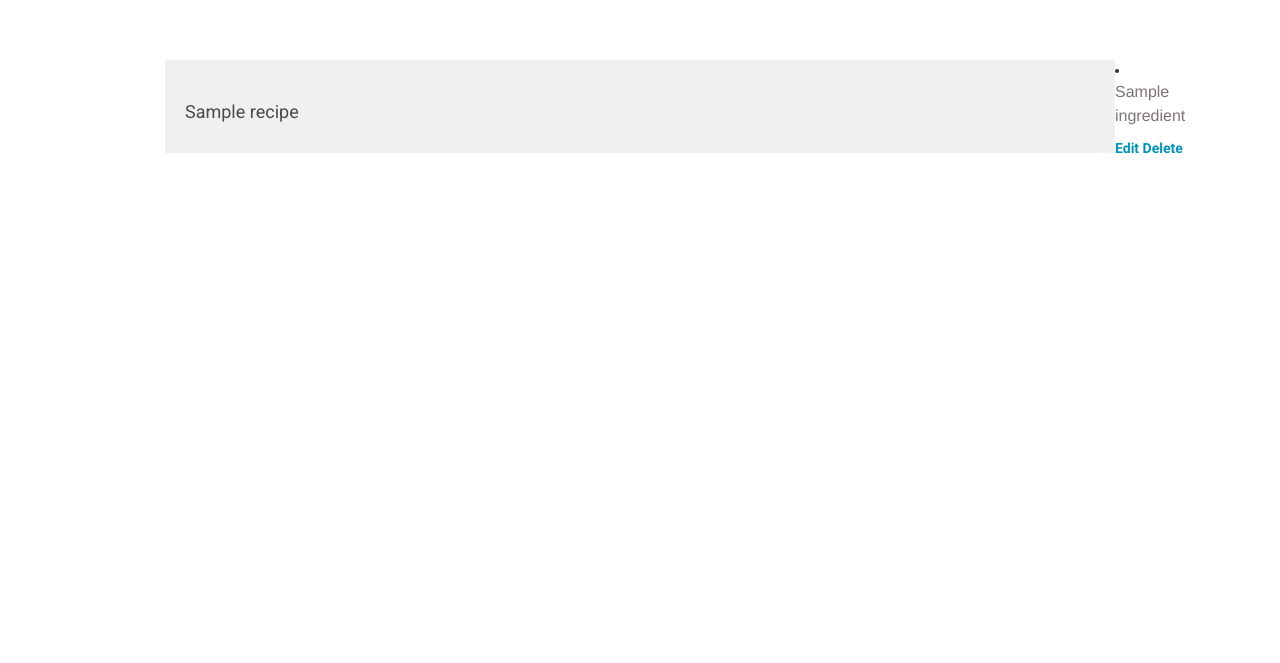
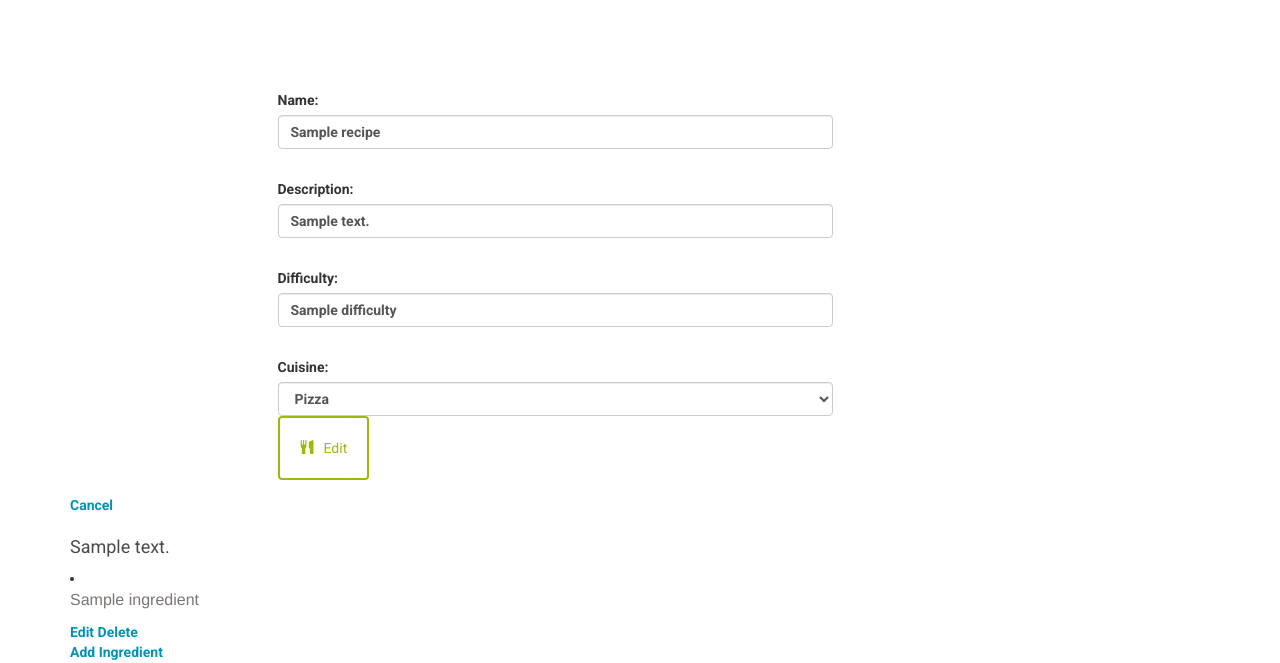
Before and after one commit to timwbodine/catalog, a Python web app: template templates/recipe.html in a window 1280 px wide. Shown: the part 266-929 px from the top of the page. Before the commit the page ends 420 px from the top, so only its background shows below. Run offline with Jinja, Linux system fonts and the light colour scheme; the template is opened without the code that fills it: most values are stand-ins (such as "Sample title", 1, 10 or a date in 2020); some libraries are stand-ins or nearby versions.

Commit message:
Finish basic routes

```diff
--- a/templates/recipe.html
+++ b/templates/recipe.html
@@ -12,7 +12,7 @@
 	<div class="row banner main">
 		<div class="col-md-1"></div>
 		<div class="col-md-11 padding-none">
-			<h1>Restaurants</h1>
+			<h1>{{recipe.name}}</h1>
 		</div>
 	</div>
 
@@ -40,19 +40,80 @@
 		<div class="col-md-1"></div>
 	</div>
 	<div class="col-md-1"></div>
-		<div class="col-md-10 restaurant-list">
-			<h3>{{recipe.name}}</h3>
+	{% if user_id == recipe.user_id %}
+	<div class="row">
+		<div class="col-md-6 col-md-offset-1 padding-top">
+			<form id="editForm" action="{{url_for('recipe_handler', cuisine_id=cuisine_id, id=recipe.id)}}" method = "put">
+				<div class="form-group">
+				<label for="name">Name:</label>
+				<input type ="text" class="form-control" maxlength="100" name="name" value="{{recipe.name}}">
+				<div class="padding-bottom"></div>
+				<label for="name">Description:</label>
+				<input type ="text" class="form-control" maxlength="100" name="description" value="{{recipe.description}}">
+				<div class="padding-bottom"></div>
+				<label for="name">Difficulty:</label>
+				<input type ="text" class="form-control" maxlength="100" name="difficulty" value="{{recipe.difficulty}}">
+				<div class="padding-bottom"></div>
+
+				<label for="name">Cuisine:</label>
+				<select class="form-control" name="cuisine_id" value="{{recipe.cuisine_id}}">
+					<option value="Pizza">Pizza</option>
+					<option value="Mexican">Mexican</option>
+					<option value="Chinese">Chinese</option>
+					<option value="Sushi">Sushi</option>
+					<option value="Indian">Indian</option>
+					<option value="Italian">Italian</option>
+				</select>
+				<button type="submit" class="btn btn-default" id="submit" type="submit">
+				<span class="glyphicon glyphicon-cutlery" aria-hidden="true"></span>Edit</button>
+				</div>
+			</form>
 		</div>
+	</div>
+    <a href = "{{url_for('recipe_handler', cuisine_id=cuisine_id, id=recipe.id)}}"> Cancel </a>
+    {% endif %}
+    {% if user_id == None %}
+    <h1> {{recipe.name}} </h1>
+    <h3> {{recipe.description}}</h3>
+    <h3> {{recipe.difficulty}}</h3>
+    <h3> {{recipe.cuisine_id}}</h3>
+    {% endif %}
+<script type="text/javascript">
+    var frm = $('#editForm');
+
+    frm.submit(function (e) {
+
+        e.preventDefault();
+
+        $.ajax({
+            type: frm.attr('method'),
+            url: frm.attr('action'),
+            data: frm.serialize(),
+            success: function (data) {
+                console.log('Submission was successful.');
+                console.log(data);
+		window.location.href= "/cuisines/{{cuisine_id}}/recipes/{{recipe_id}}"
+            },
+            error: function (data) {
+                console.log('An error occurred.');
+                console.log(data);
+            },
+        });
+    });
+</script>
+		<h3>{{recipe.description}}</h3>
 		{%for ingredient in ingredients%}
 		<li><p>{{ingredient.name}}</p>
 
 				{% if user_id == ingredient.user_id %}
-				<a href="{{url_for('all_recipes_handler')}}">Edit</a>
+				<a href="{{url_for('ingredient_handler', id=ingredient.id, cuisine_id=recipe.cuisine_id, recipe_id=recipe.id)}}">Edit</a>
 				<a class="delete" id="{{ingredient.id}}",  href="#">Delete</a>
 				{% endif %}
 		</li>
 		{%endfor%}
-
+	<div>
+		<a href="{{url_for('create_ingredient',cuisine_id=recipe.cuisine_id,recipe_id=recipe.id)}}">Add Ingredient</a>
+	</div>
 	<div class="col-md-1"></div>
 
 <script type="text/javascript">
@@ -76,24 +137,5 @@
 		});
 	});
 
-    frm.submit(function (e) {
-
-        e.preventDefault();
-
-        $.ajax({
-            type: frm.attr('method'),
-            url: frm.attr('action'),
-            data: frm.serialize(),
-            success: function (data) {
-                console.log('Submission was successful.');
-                console.log(data);
-		window.location.href= "/cuisines/{{cuisine_id}}/recipes/{{recipe_id}}"
-            },
-            error: function (data) {
-                console.log('An error occurred.');
-                console.log(data);
-            },
-        });
-    });
 </script>
 {% endblock %}
```
Also changed, not shown: punchlist.md (+3 -3 lines), templates/allrecipes.html (+26 -2 lines), templates/cuisinerecipes.html (+26 -2 lines), templates/editrestaurant.html (added, +58 -0 lines), views.py (+23 -12 lines), 1 other file.
